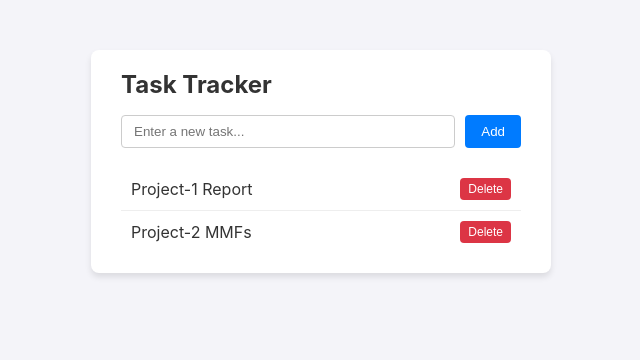
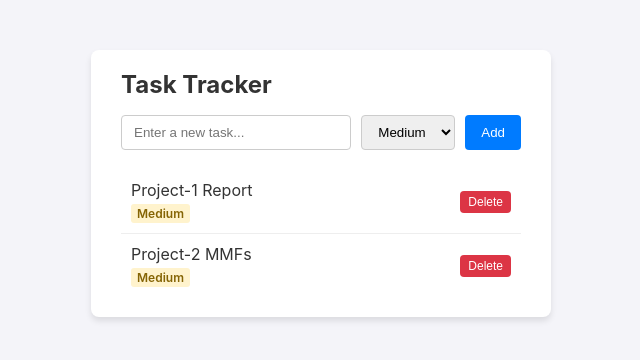
Before and after one commit to omarjaafar/ta-workshop-starter, a Flask app: page / in a window 1280 px wide. Shown: the top 360 px of the page, without its empty margins (319-959 px from the left). Run offline with Flask 3, Linux system fonts and the light colour scheme.

Commit message:
Implement feature for issue #1

```diff
--- a/app.py
+++ b/app.py
@@ -1,43 +1,66 @@
-from flask import Flask, render_template, request, jsonify
+from flask import Flask, jsonify, render_template, request
 
 app = Flask(__name__)
 
+PRIORITIES = {"Low", "Medium", "High"}
+DEFAULT_PRIORITY = "Medium"
+
 tasks = [
-    {"id": 1, "title": "Project-1 Report"},
-    {"id": 2, "title": "Project-2 MMFs"}
+    {"id": 1, "title": "Project-1 Report", "priority": "Medium"},
+    {"id": 2, "title": "Project-2 MMFs", "priority": "Medium"}
 ]
 next_id = 3
 
+
+def normalize_priority(priority):
+    """Return a supported priority or the default priority."""
+    if isinstance(priority, str) and priority in PRIORITIES:
+        return priority
+    return DEFAULT_PRIORITY
+
+
 @app.route('/')
 def index():
+    """Render the task tracker page."""
     return render_template('index.html')
+
 
 @app.route('/api/tasks', methods=['GET'])
 def get_tasks():
+    """Return all tasks with normalized priorities."""
+    for task in tasks:
+        task['priority'] = normalize_priority(task.get('priority'))
     return jsonify(tasks)
+
 
 @app.route('/api/tasks', methods=['POST'])
 def add_task():
+    """Create a task with a validated priority."""
     global next_id
-    data = request.get_json()
+    data = request.get_json(silent=True)
 
-    if not data or not data.get('title'):
+    if not isinstance(data, dict) or not data.get('title'):
         return jsonify({"error": "Title is required"}), 400
 
+    priority = normalize_priority(data.get('priority', DEFAULT_PRIORITY))
     new_task = {
         "id": next_id,
-        "title": data['title']
+        "title": data['title'],
+        "priority": priority
     }
     tasks.append(new_task)
     next_id += 1
 
     return jsonify(new_task), 201
 
+
 @app.route('/api/tasks/<int:task_id>', methods=['DELETE'])
 def delete_task(task_id):
+    """Delete a task by ID."""
     global tasks
-    tasks = [t for t in tasks if t['id'] != task_id]
+    tasks = [task for task in tasks if task['id'] != task_id]
     return jsonify({"result": "success"}), 200
+
 
 if __name__ == '__main__':
     app.run(debug=True, port=5000)
--- a/static/app.js
+++ b/static/app.js
@@ -9,8 +9,15 @@ async function fetchTasks() {
     tasks.forEach(task => {
         const li = document.createElement('li');
         li.innerHTML = `
-            <span>${task.title}</span>
-            <button class="delete-btn" onclick="deleteTask(${task.id})">Delete</button>
+            <span class="task-details">
+                <span>${task.title}</span>
+                <span class="priority priority-${task.priority.toLowerCase()}">
+                    ${task.priority}
+                </span>
+            </span>
+            <button class="delete-btn" onclick="deleteTask(${task.id})">
+                Delete
+            </button>
         `;
         taskList.appendChild(li);
     });
@@ -18,17 +25,20 @@ async function fetchTasks() {
 
 async function addTask() {
     const titleInput = document.getElementById('task-title');
+    const priorityInput = document.getElementById('task-priority');
     const title = titleInput.value.trim();
+    const priority = priorityInput.value;
 
     if (!title) return;
 
     await fetch('/api/tasks', {
         method: 'POST',
         headers: { 'Content-Type': 'application/json' },
-        body: JSON.stringify({ title })
+        body: JSON.stringify({ title, priority })
     });
 
     titleInput.value = '';
+    priorityInput.value = 'Medium';
     fetchTasks();
 }
 
--- a/static/style.css
+++ b/static/style.css
@@ -1,5 +1,6 @@
 body {
-    font-family: -apple-system, BlinkMacSystemFont, "Segoe UI", Roboto, Helvetica, Arial, sans-serif;
+    font-family: -apple-system, BlinkMacSystemFont, "Segoe UI", Roboto,
+        Helvetica, Arial, sans-serif;
     background-color: #f4f4f9;
     color: #333;
     display: flex;
@@ -12,7 +13,7 @@ body {
     background: white;
     padding: 20px 30px;
     border-radius: 8px;
-    box-shadow: 0 4px 6px rgba(0,0,0,0.1);
+    box-shadow: 0 4px 6px rgba(0, 0, 0, 0.1);
     width: 100%;
     max-width: 400px;
 }
@@ -28,11 +29,15 @@ h1 {
     margin-bottom: 20px;
 }
 
-input[type="text"] {
-    flex: 1;
+input[type="text"],
+select {
     padding: 8px 12px;
     border: 1px solid #ccc;
     border-radius: 4px;
+}
+
+input[type="text"] {
+    flex: 1;
 }
 
 button {
@@ -66,6 +71,35 @@ li:last-child {
     border-bottom: none;
 }
 
+.task-details {
+    display: flex;
+    flex-direction: column;
+    gap: 4px;
+}
+
+.priority {
+    width: fit-content;
+    padding: 2px 6px;
+    border-radius: 3px;
+    font-size: 12px;
+    font-weight: 600;
+}
+
+.priority-low {
+    background-color: #d4edda;
+    color: #155724;
+}
+
+.priority-medium {
+    background-color: #fff3cd;
+    color: #856404;
+}
+
+.priority-high {
+    background-color: #f8d7da;
+    color: #721c24;
+}
+
 .delete-btn {
     background-color: #dc3545;
     padding: 4px 8px;
--- a/templates/index.html
+++ b/templates/index.html
@@ -12,6 +12,11 @@
 
         <div class="task-input">
             <input type="text" id="task-title" placeholder="Enter a new task...">
+            <select id="task-priority" aria-label="Task priority">
+                <option value="Low">Low</option>
+                <option value="Medium" selected>Medium</option>
+                <option value="High">High</option>
+            </select>
             <button onclick="addTask()">Add</button>
         </div>
 
```
Also changed, not shown: tests/test_app.py (+42 -1 lines).
